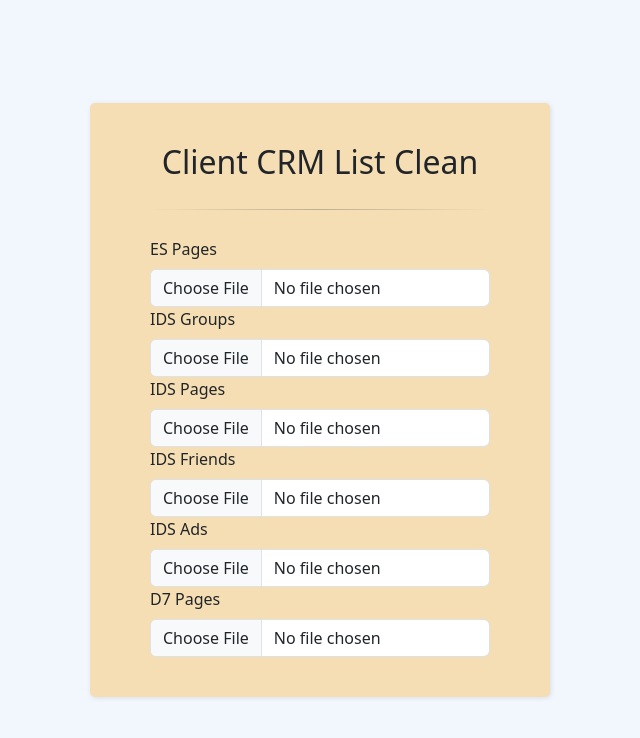
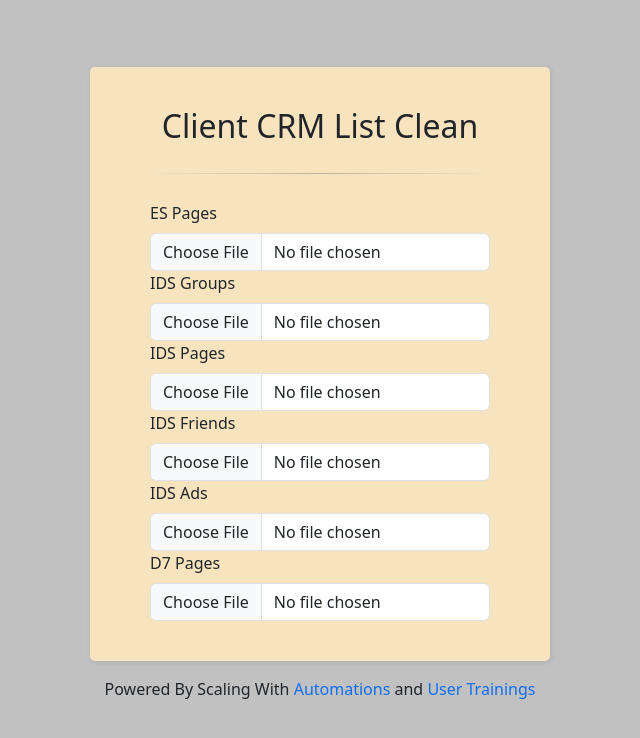
Before and after one commit to Abdul-Rehman7826/crm-list-clean, a React (Vite) app: page / in a window 1280 px wide. Shown: the top 738 px of the page, without its empty margins (320-960 px from the left). Built offline with nearby package versions, Linux system fonts and the light colour scheme.

Commit message:
adding footer in the webapplication

```diff
--- a/src/App.css
+++ b/src/App.css
@@ -1,5 +1,5 @@
 .form-container {
-  background-color: wheat;
+  background-color: rgb(247, 228, 191);
   width: 460px;
   margin: 0 auto;
   padding: 40px 60px;
--- a/src/App.jsx
+++ b/src/App.jsx
@@ -295,10 +295,9 @@ function App() {
 
   return (
     <>
-      <div className="p-3 d-flex flex-column justify-content-center">
+      <div className="d-flex flex-column justify-content-center">
         <div className="form-container">
           <h2 className="text-center">Client CRM List Clean</h2>
-
           {next === 0 && (
             <>
               <hr className="hr-text" />
@@ -580,6 +579,30 @@ function App() {
           )}
         </div>
       </div>
+      <div>
+        <p className="text-center p-3">
+          Powered By Scaling With{" "}
+          <span>
+            <a
+              className="link-offset-2 link-offset-3-hover link-underline link-underline-opacity-0 link-underline-opacity-75-hover"
+              href="https://www.scalingwithautomations.com/"
+              target="_blank"
+            >
+              Automations
+            </a>
+          </span>{" "}
+          and{" "}
+          <span>
+            <a
+              className="link-offset-2 link-offset-3-hover link-underline link-underline-opacity-0 link-underline-opacity-75-hover"
+              href="https://youtube.com/playlist?list=PLlFU8OmArcVKf9TEOFN55xOIU_psWmRoa&si=dO7NEu7v7XE2yioB"
+              target="_blank"
+            >
+              User Trainings
+            </a>
+          </span>
+        </p>
+      </div>
     </>
   );
 }
--- a/src/index.css
+++ b/src/index.css
@@ -1,5 +1,5 @@
 body {
-  background: #f1f7fc;
+  background: #c1c1c1;
   display: flex;
   justify-content: center;
   align-items: center;
```
